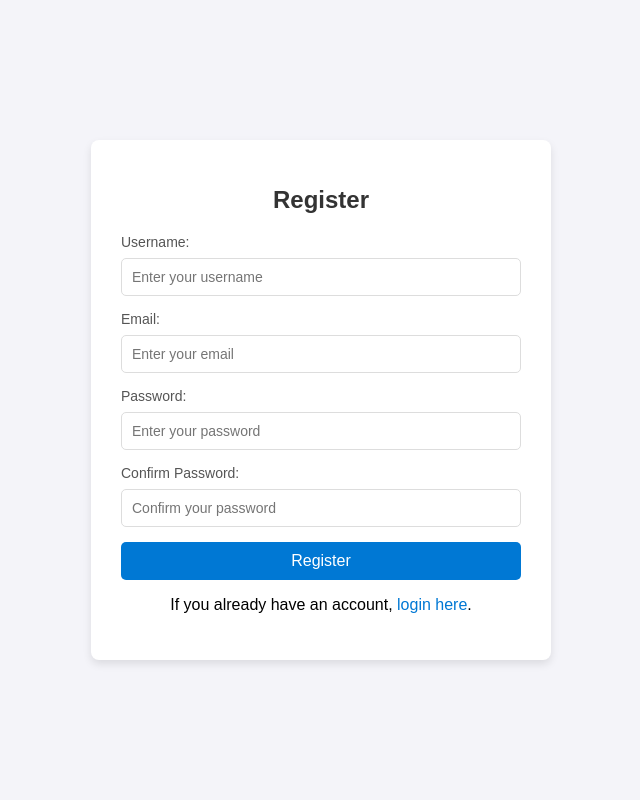
After one commit to anirudh-248/task_manager, a Django app: page /register in a window 1280 px wide. The commit adds this page. Shown: the whole page, without its empty margins (319-959 px from the left). Run offline with Django 5.2, Linux system fonts and the light colour scheme.

Commit message:
added authentication and division of tasks by users

```diff
--- a/task_manager/models.py
+++ b/task_manager/models.py
@@ -1,10 +1,12 @@
 from django.db import models
+from django.contrib.auth.models import User
 
 # Create your models here.
 class Task(models.Model):
+    user = models.ForeignKey(User, on_delete=models.CASCADE)
     task = models.CharField(max_length=200)
     completed = models.BooleanField(default=False)
     created = models.DateTimeField(auto_now_add=True)
 
     def __str__(self):
-        return self.task
+        return self.task + ' - ' + self.user.username
--- a/task_manager/urls.py
+++ b/task_manager/urls.py
@@ -3,6 +3,10 @@ from . import views
 
 urlpatterns = [
     path('', views.index, name='index'),
+    path('login', views.login, name='login'),
+    path('logout', views.logout, name='logout'),
+    path('register', views.register, name='register'),
+    path('manager', views.manager, name='manager'),
     path('add_task', views.add_task, name='add_task'),
     path('toggle_task_status', views.toggle_task_status, name='toggle_task_status'),
 ]
--- a/task_manager/views.py
+++ b/task_manager/views.py
@@ -1,18 +1,62 @@
 from django.shortcuts import render, redirect
+from django.contrib import auth
+from django.contrib import messages
+from django.contrib.auth.models import User
 from .models import Task
 
 # Create your views here.
+
 def index(request):
-    has_tasks = Task.objects.filter(completed=False).exists()
-    tasks = Task.objects.filter(completed=False)
-    completed_tasks = Task.objects.filter(completed=True)
-    return render(request, 'index.html', {'tasks': tasks, 'completed_tasks': completed_tasks, 'has_tasks': has_tasks})
+    return render(request, 'index.html')
+
+def login(request):
+    if request.method == 'POST':
+        username = request.POST['username']
+        password = request.POST['password']
+        user = auth.authenticate(username=username, password=password)
+        if user is not None:
+            auth.login(request, user)
+            return redirect('manager')
+        else:
+            messages.info(request, 'Invalid email or password')
+            return redirect('login')
+    return render(request, 'login.html')
+
+def logout(request):
+    auth.logout(request)
+    return redirect('/')
+
+def register(request):
+    if request.method == 'POST':
+        username = request.POST['username']
+        email = request.POST['email']
+        password = request.POST['password']
+        password2 = request.POST['password2']
+        if password != password2:
+            messages.info(request, 'Passwords do not match')
+            return redirect('register')
+        else:
+            user = User.objects.create_user(username=username, email=email, password=password)
+            if user:
+                messages.success(request, 'Account created successfully')
+                return redirect('login')
+            else:
+                messages.info(request, 'An error occurred while creating your account')
+                return redirect('register')
+    return render(request, 'register.html')
+
+def manager(request):
+    has_tasks = Task.objects.filter(user=request.user , completed=False).exists()
+    tasks = Task.objects.filter(user=request.user, completed=False)
+    completed_tasks = Task.objects.filter(user=request.user, completed=True)
+    return render(request, 'manager.html', {'tasks': tasks, 'completed_tasks': completed_tasks, 'has_tasks': has_tasks})
 
 def add_task(request):
     if request.method == 'POST':
         task = request.POST['task']
-        Task.objects.create(task=task)
-        return redirect('index')
+        user = request.user
+        Task.objects.create(task=task, user=user)
+        return redirect('manager')
 
 def toggle_task_status(request):
     if request.method == 'POST':
@@ -20,4 +64,4 @@ def toggle_task_status(request):
         task = Task.objects.get(id=task_id)
         task.completed = not task.completed
         task.save()
-    return redirect('index')
+    return redirect('manager')
--- /dev/null
+++ b/templates/register.html
@@ -0,0 +1,107 @@
+<!DOCTYPE html>
+<html lang="en">
+<head>
+    <meta charset="UTF-8">
+    <meta name="viewport" content="width=device-width, initial-scale=1.0">
+    <title>Register</title>
+    <style>
+        body {
+            font-family: Arial, sans-serif;
+            background-color: #f4f4f9;
+            margin: 0;
+            padding: 0;
+            display: flex;
+            justify-content: center;
+            align-items: center;
+            height: 100vh;
+        }
+
+        .register-container {
+            background-color: white;
+            width: 100%;
+            max-width: 400px;
+            padding: 30px;
+            border-radius: 8px;
+            box-shadow: 0 4px 8px rgba(0, 0, 0, 0.1);
+            text-align: center;
+        }
+
+        h1 {
+            margin-bottom: 20px;
+            font-size: 24px;
+            color: #333;
+        }
+
+        .message {
+            color: red;
+            font-size: 14px;
+            margin-bottom: 10px;
+        }
+
+        label {
+            display: block;
+            text-align: left;
+            margin-bottom: 8px;
+            font-size: 14px;
+            color: #555;
+        }
+
+        input {
+            width: 100%;
+            padding: 10px;
+            margin-bottom: 15px;
+            border: 1px solid #ddd;
+            border-radius: 5px;
+            font-size: 14px;
+            box-sizing: border-box;
+        }
+
+        button {
+            width: 100%;
+            padding: 10px;
+            font-size: 16px;
+            color: white;
+            background-color: #0078d4;
+            border: none;
+            border-radius: 5px;
+            cursor: pointer;
+        }
+
+        button:hover {
+            background-color: #005a9e;
+        }
+
+        .login-link {
+            margin-top: 10px;
+            font-size: 16px;
+            color: #0078d4;
+            text-decoration: none;
+        }
+
+        .login-link:hover {
+            text-decoration: underline;
+        }
+    </style>
+</head>
+<body>
+    <div class="register-container">
+        <h1>Register</h1>
+        {% for msg in messages %}
+            <p class="message">{{ msg }}</p>
+        {% endfor %}
+        <form action="/register" method="POST">
+            {% csrf_token %}
+            <label for="username">Username:</label>
+            <input type="text" name="username" id="username" placeholder="Enter your username" required>
+            <label for="email">Email:</label>
+            <input type="email" name="email" id="email" placeholder="Enter your email" required>
+            <label for="password">Password:</label>
+            <input type="password" name="password" id="password" placeholder="Enter your password" required>
+            <label for="password2">Confirm Password:</label>
+            <input type="password" name="password2" id="password2" placeholder="Confirm your password" required>
+            <button type="submit">Register</button>
+        </form>
+        <p>If you already have an account, <a href="/login" class="login-link">login here</a>.</p>
+    </div>
+</body>
+</html>
```
Also changed, not shown: templates/index.html (+40 -142 lines), templates/login.html (added, +103 -0 lines), templates/manager.html (added, +219 -0 lines), task_manager/migrations/0001_initial.py.
